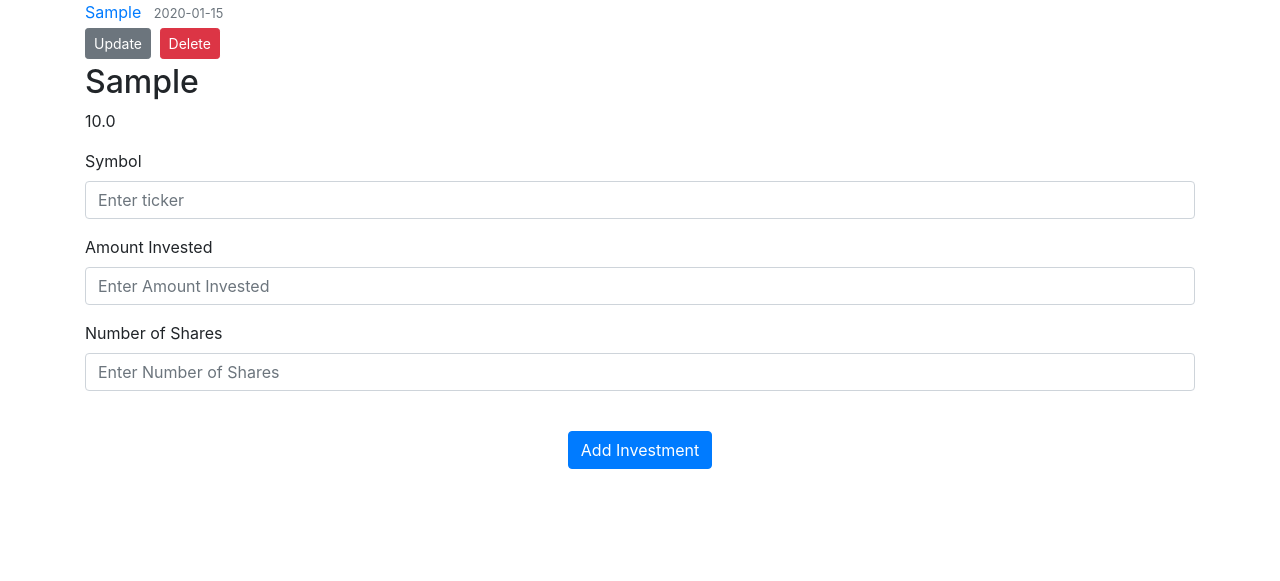
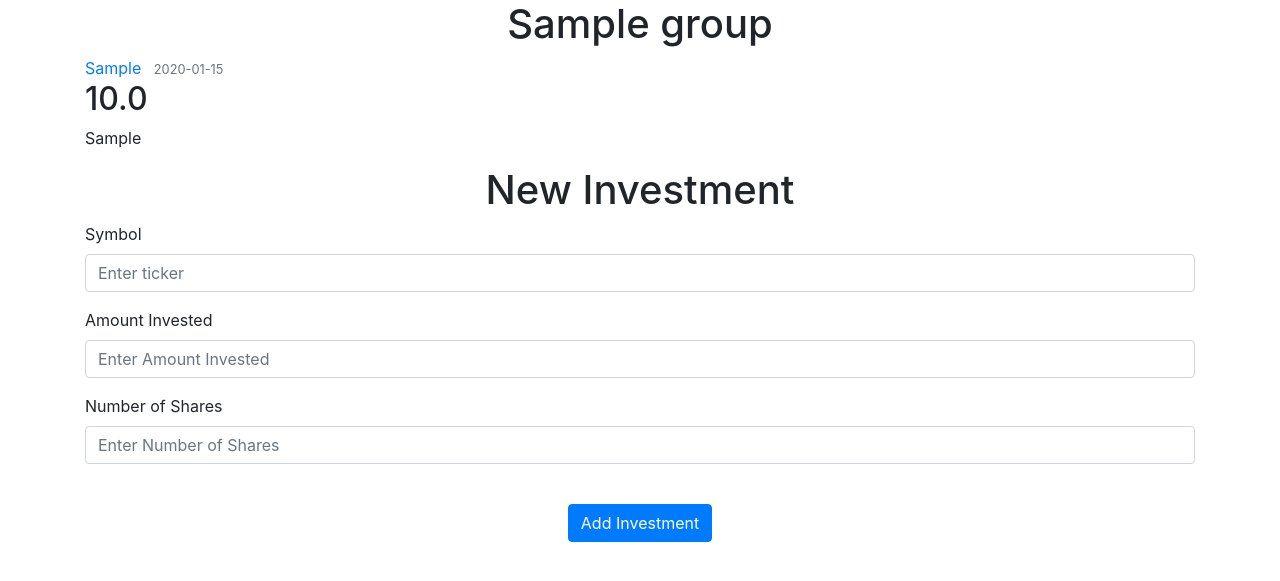
Before and after one commit to thebenkogan/investing-flask, a Flask app: template investing/templates/group.html in a window 1280 px wide. Shown: the part 56-637 px from the top of the page. Run offline with Flask 2, Linux system fonts and the light colour scheme; the template is opened without the code that fills it: values that come from a table or form of the project are taken from there, others are empty; a user stored in the database is signed in; tables that the repository leaves empty hold one stand-in row (values such as "Sample post"); some libraries are stand-ins or nearby versions.

```diff
--- a/investing/models.py
+++ b/investing/models.py
@@ -16,7 +16,7 @@ class User(db.Model, UserMixin):
     first_name = db.Column(db.String(64))
     email = db.Column(db.String(128), unique=True)
     password = db.Column(db.String(150))
-    groups = db.relationship("Group", secondary=user_group_identifier)
+    groups = db.relationship("Group", secondary=user_group_identifier, backref="users")
     investments = db.relationship("Investment", backref="user")
 
 
@@ -24,7 +24,6 @@ class Group(db.Model):
     __tablename__ = "groups"
     id = db.Column(db.Integer, primary_key=True)
     name = db.Column(db.String(128))
-    users = db.relationship("User", secondary=user_group_identifier)
     investments = db.relationship("Investment", backref="group")
 
 
--- a/investing/templates/base.html
+++ b/investing/templates/base.html
@@ -74,10 +74,5 @@
       integrity="sha384-JZR6Spejh4U02d8jOt6vLEHfe/JQGiRRSQQxSfFWpi1MquVdAyjUar5+76PVCmYl"
       crossorigin="anonymous"
     ></script>
-
-    <script
-      type="text/javascript"
-      src="{{ url_for('static', filename='index.js') }}"
-    ></script>
   </body>
 </html>
--- a/investing/templates/group.html
+++ b/investing/templates/group.html
@@ -1,5 +1,7 @@
-{% extends "base.html" %} {% block title %}group.name{% endblock %} {% block
-content %} {% for investment in group.investments %}
+{% extends "base.html" %} {% block title %}Group{% endblock %} {% block content
+%}
+<h1 align="center">{{ group.name }}</h1>
+{% for investment in group.investments %}
 <article class="media content-section">
   <div class="media-body">
     <div class="article-metadata">
@@ -7,71 +9,20 @@ content %} {% for investment in group.investments %}
       <small class="text-muted"
         >{{ investment.date.strftime('%Y-%m-%d') }}</small
       >
-      {% if investment.user == current_user %}
-      <div>
-        <a
-          class="btn btn-secondary btn-sm mt-1 mb-1"
-          href="{{ url_for('update_post', investment_id=investment.id) }}"
-          >Update</a
-        >
-        <button
-          type="button"
-          class="btn btn-danger btn-sm m-1"
-          data-toggle="modal"
-          data-target="#deleteModal"
-        >
-          Delete
-        </button>
-      </div>
-      {% endif %}
     </div>
-    <h2 class="article-title">{{ investment.ticker }}</h2>
-    <p class="article-content">{{ investment.amount }}</p>
+    <h2 class="article-title">{{ investment.amount }}</h2>
+    <p class="article-content">{{ investment.ticker }}</p>
   </div>
 </article>
-<!-- Modal -->
-<div
-  class="modal fade"
-  id="deleteModal"
-  tabindex="-1"
-  role="dialog"
-  aria-labelledby="deleteModalLabel"
-  aria-hidden="true"
->
-  <div class="modal-dialog" role="document">
-    <div class="modal-content">
-      <div class="modal-header">
-        <h5 class="modal-title" id="deleteModalLabel">Delete Post?</h5>
-        <button
-          type="button"
-          class="close"
-          data-dismiss="modal"
-          aria-label="Close"
-        >
-          <span aria-hidden="true">&times;</span>
-        </button>
-      </div>
-      <div class="modal-footer">
-        <button type="button" class="btn btn-secondary" data-dismiss="modal">
-          Close
-        </button>
-        <form
-          action="{{ url_for('delete_post', investment_id=investment.id) }}"
-          method="POST"
-        >
-          <input class="btn btn-danger" type="submit" value="Delete" />
-        </form>
-      </div>
-    </div>
-  </div>
-</div>
 {% endfor %}
+<h1 align="center">New Investment</h1>
 <form method="POST">
   <div class="form-group">
     <label for="ticker">Symbol</label>
     <input
       type="text"
       class="form-control"
+      name="ticker"
       id="ticker"
       placeholder="Enter ticker"
     />
@@ -83,6 +34,7 @@ content %} {% for investment in group.investments %}
       step="0.01"
       min="0"
       class="form-control"
+      name="amount"
       id="amount"
       placeholder="Enter Amount Invested"
     />
@@ -94,6 +46,7 @@ content %} {% for investment in group.investments %}
       step="0.01"
       min="0"
       class="form-control"
+      name="shares"
       id="shares"
       placeholder="Enter Number of Shares"
     />
@@ -103,5 +56,4 @@ content %} {% for investment in group.investments %}
     <button type="submit" class="btn btn-primary">Add Investment</button>
   </div>
 </form>
-
 {% endblock %}
```
Also changed, not shown: investing/price.py (+31 -0 lines), investing/views.py (+8 -1 lines).
